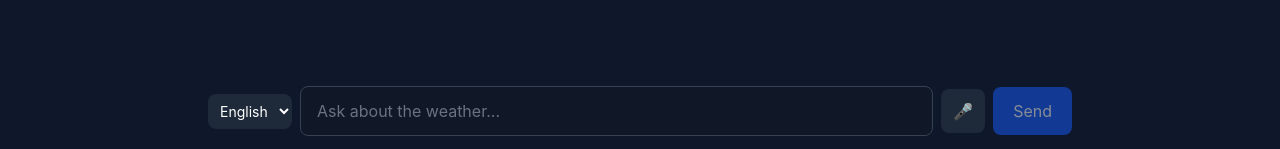
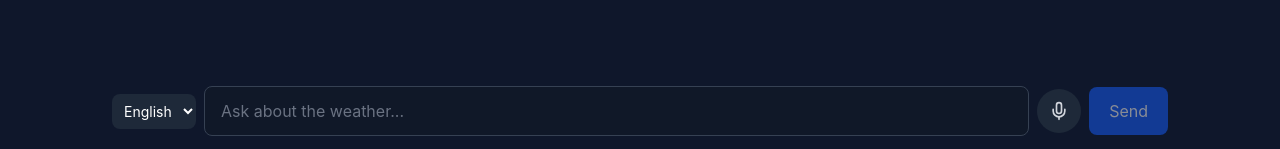
Before and after one commit to mcsr14724/weather_agent, a React app in the folder frontend/: page / in a window 1280 px wide. Shown: the part 648-797 px from the top of the page. Built offline with nearby package versions, Linux system fonts and the light colour scheme; no server answers; the HTML template or start-up script is replaced by a standard one.

Commit message:
scroll bar comes edge of right side

```diff
--- a/frontend/src/App.jsx
+++ b/frontend/src/App.jsx
@@ -6,7 +6,7 @@ function App() {
     <div className="flex h-screen min-h-0 flex-col bg-slate-900">
       <Navbar />
 
-      <div className="mx-auto flex min-h-0 w-full max-w-4xl flex-1">
+      <div className="flex min-h-0 w-full flex-1">
         <ChatContainer />
       </div>
     </div>
--- a/frontend/src/components/ChatContainer.jsx
+++ b/frontend/src/components/ChatContainer.jsx
@@ -87,9 +87,12 @@ export default function ChatContainer() {
     return (
         <div className="flex h-full min-h-0 w-full flex-col">
 
-            {/* Messages */}
-            <div className="min-h-0 flex-1 overflow-y-auto p-4">
-                <div className="space-y-4">
+            {/* Full-width scrolling area */}
+            <div className="min-h-0 flex-1 overflow-y-auto">
+
+                {/* Centered message content */}
+                <div className="mx-auto w-full max-w-6xl px-4 sm:px-6 md:px-8">
+                    <div className="space-y-4 py-4">
 
                         {messages.map((msg, index) => (
                             <ChatMessage
@@ -102,13 +105,16 @@ export default function ChatContainer() {
 
                         {loading && <Loading />}
 
-                    {/* Invisible element at the bottom */}
                         <div ref={messagesEndRef} />
+
                     </div>
                 </div>
 
-            {/* Input stays at bottom */}
+            </div>
+
+            {/* Full-width input area */}
             <div className="shrink-0">
+                <div className="mx-auto w-full max-w-6xl px-4 sm:px-6 md:px-8">
                     <ChatInput
                         onSend={sendMessage}
                         language={language}
@@ -116,5 +122,7 @@ export default function ChatContainer() {
                     />
                 </div>
             </div>
+
+        </div>
     );
 }
--- a/frontend/src/components/ChatInput.jsx
+++ b/frontend/src/components/ChatInput.jsx
@@ -1,4 +1,5 @@
 import { useEffect, useRef, useState } from "react";
+import { Mic, Square } from "lucide-react";
 
 export default function ChatInput({
     onSend,
@@ -155,17 +156,21 @@ export default function ChatInput({
             <button
                 type="button"
                 onClick={startListening}
-                className={`flex h-11 w-11 items-center justify-center rounded-lg transition ${listening
+                className={`flex h-11 w-11 items-center justify-center rounded-full transition ${listening
                         ? "bg-red-600 text-white"
                         : "bg-gray-800 text-gray-300 hover:bg-gray-700"
                     }`}
                 title={
                     listening
-                        ? "Stop listening"
+                        ? "Stop recording"
                         : "Voice input"
                 }
             >
-                {listening ? "■" : "🎤"}
+                {listening ? (
+                    <Square size={18} fill="currentColor" />
+                ) : (
+                    <Mic size={20} />
+                )}
             </button>
 
             {/* Send */}
--- a/frontend/src/components/ChatMessage.jsx
+++ b/frontend/src/components/ChatMessage.jsx
@@ -155,7 +155,7 @@ export default function ChatMessage({
                 }`}
         >
             <div
-                className={`max-w-[75%] min-w-0 overflow-hidden rounded-2xl px-4 py-3 ${isUser
+                className={`max-w-[85%] sm:max-w-[75%] lg:max-w-[70%] min-w-0 overflow-hidden rounded-2xl px-4 py-3 ${isUser
                         ? "bg-blue-600 text-white"
                         : "bg-gray-800 text-white"
                     }`}
```
Lines whose indentation alone changed are shown as unchanged.
